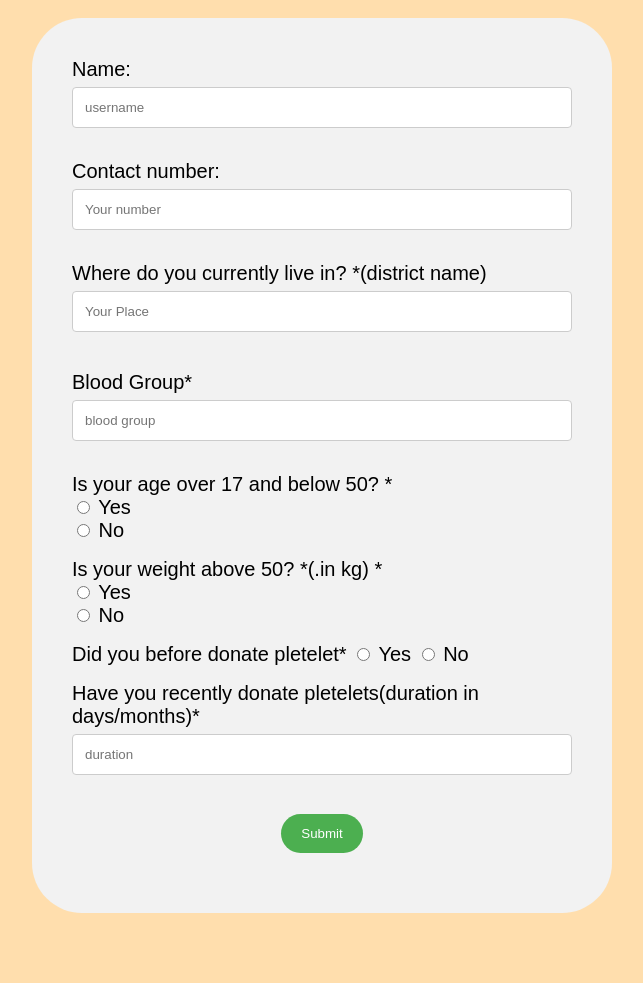
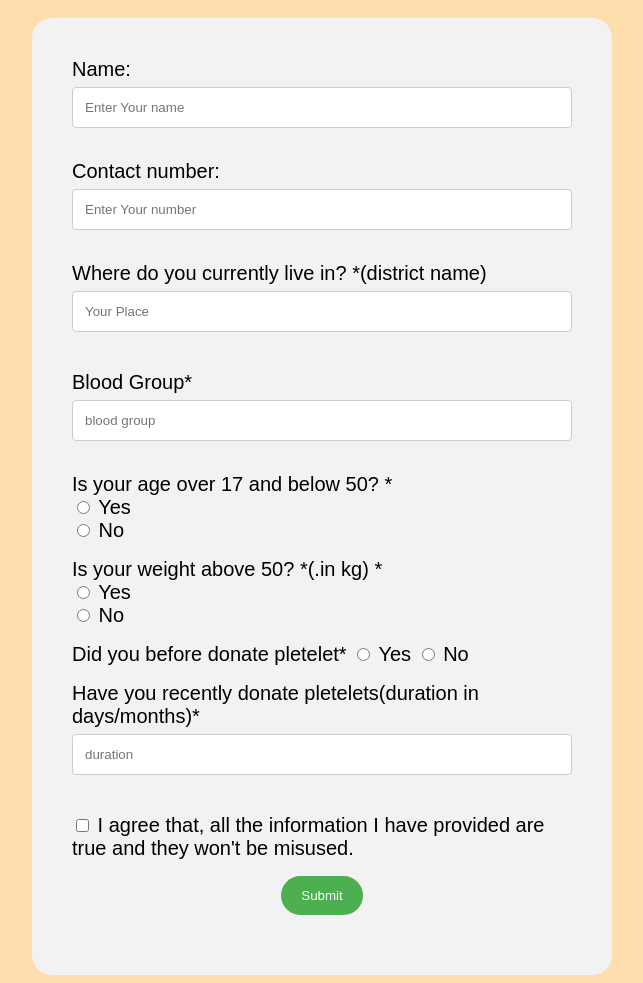
Before and after one commit to Shweta005/Blood-Donation-System, a plain HTML site: page pletelets/pletelet.html in a window 1280 px wide. Shown: the part 48-1031 px from the top of the page, without its empty margins (318-961 px from the left). Before the commit the page ends 969 px from the top, so only its background shows below. Drawn offline with Linux system fonts and the light colour scheme.

Commit message:
Register & request forms are ready

```diff
--- a/pletelets/pletelet-style.css
+++ b/pletelets/pletelet-style.css
@@ -41,7 +41,7 @@ input[type=text],input[type=number],input[type=email]{
 }
 .container{
   background-color: #f2f2f2;
-  border-radius: 50px;
+  border-radius: 20px;
   padding: 40px;
   max-width: 500px;
   margin: auto;
--- a/pletelets/pletelet.html
+++ b/pletelets/pletelet.html
@@ -8,15 +8,15 @@
     <h1>Pletelet Donation Form</h1>
 
          <div class="container">
-          <form action="add_info.php" method="post">
+          <form action="#" method="post">
          <div class="question">
              <label for="name">Name:</label>
-              <input type="text" id="username" placeholder="username" /><br>
+              <input type="text" id="username" placeholder="Enter Your name" /><br>
         </div>
 
             <div class="question">
               <label for="contact_number">Contact number:</label>
-              <input type="number" name="contact_number" placeholder="Your number" required><br>
+              <input type="number" name="contact_number" placeholder="Enter Your number" required><br>
             </div>
 
              <label for="current_place">Where do you currently live in? *(district name)<br>
@@ -50,6 +50,13 @@
         <input type="text" id="name" name="duration" placeholder="duration" /required>
               <div><br>
 
+        <div class="question">
+              <label for="agree">
+                <input type="checkbox" name="agree" value="Agree" required>
+                I agree that, all the information I have provided are true
+                and they won't be misused.
+              </label>
+            </div>
 
            <input type="submit" name="submit" >
              </form>
```
Also changed, not shown: basic/index.html (+7 -5 lines), plasma/plasma.html (+8 -1 lines).
